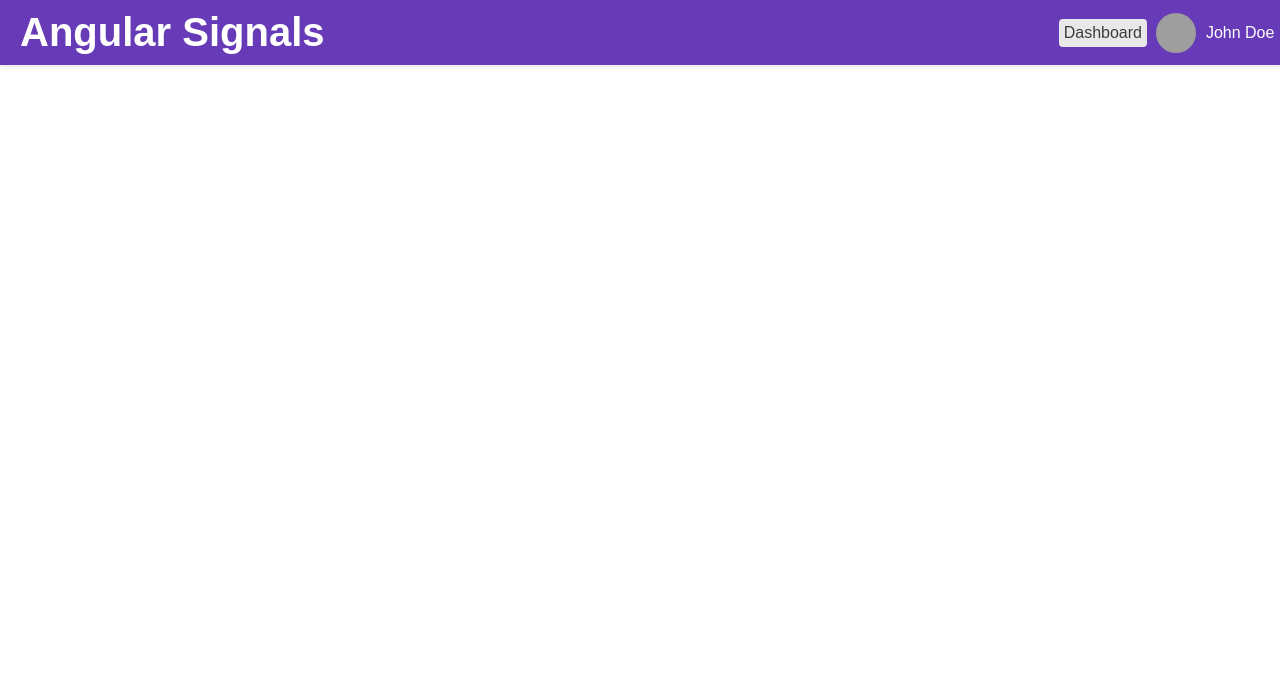
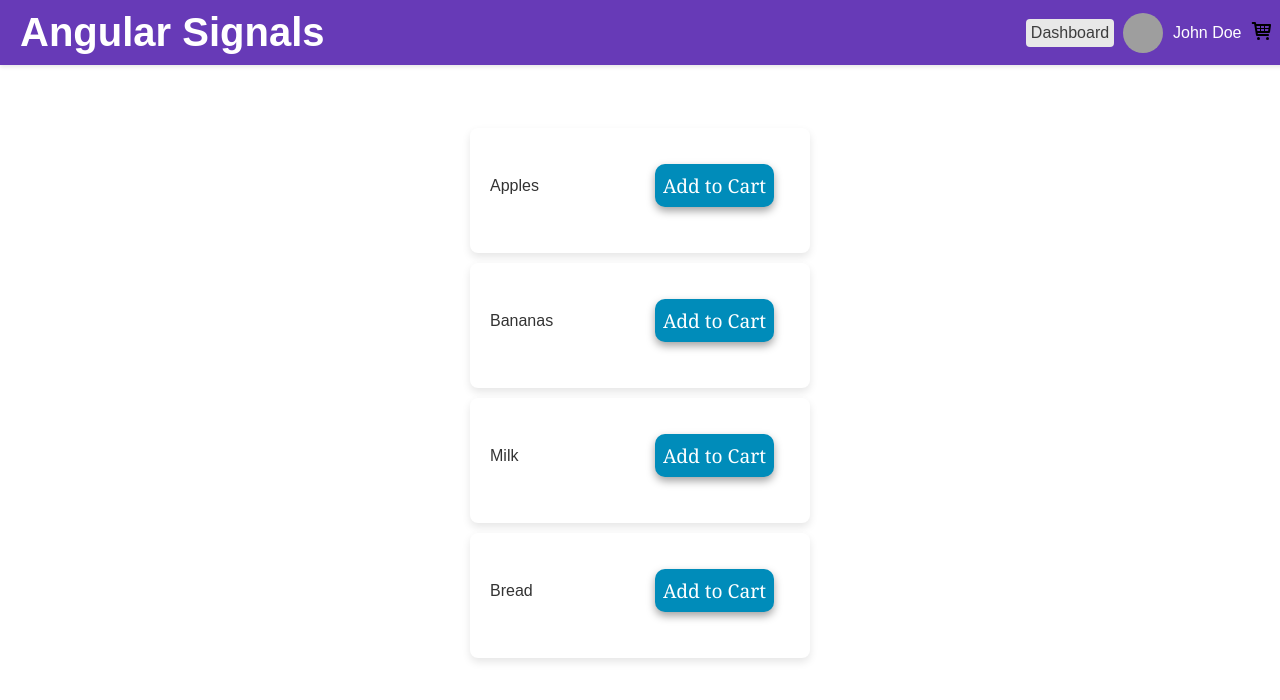
Before and after one commit to nishanc/angular-signals, an Angular app: page /shop in a window 1280 px wide. Before the commit this address led to /. Shown: the top 700 px of the page. Built offline with nearby package versions, Linux system fonts and the light colour scheme; grey boxes are pictures that could not be loaded.

Commit message:
Shopping cart

```diff
--- /dev/null
+++ b/src/app/_services/cart.service.ts
@@ -0,0 +1,35 @@
+import { Injectable, signal } from '@angular/core';
+
+@Injectable({
+  providedIn: 'root'
+})
+export class CartService {
+  cartItems = signal<CartItem[]>([]);
+  constructor() { }
+
+  addToCart(item: string): void {
+    const index = this.cartItems().findIndex(cartItem =>
+      cartItem.item === item);
+    if (index === -1) {
+      // Not already in the cart, so add new item
+      this.cartItems.update(items => [...items, { item, quantity: 1 }]);
+    } else {
+      // Already in the cart, so increase the quantity by 1
+      this.cartItems.update(items =>
+        [
+          ...items.slice(0, index),
+          { ...items[index], quantity: items[index].quantity + 1 },
+          ...items.slice(index + 1)
+        ]);
+    }
+  }
+}
+
+export interface CartItem {
+  item: string;
+  quantity: number;
+}
+
+export interface GroceryItem {
+  name: string;
+}
--- a/src/app/app-routing.module.ts
+++ b/src/app/app-routing.module.ts
@@ -2,11 +2,13 @@ import { NgModule } from '@angular/core';
 import { RouterModule, Routes } from '@angular/router';
 import { DashboardComponent } from './dashboard/dashboard.component';
 import { ProfileComponent } from './profile/profile.component';
+import { GroceryListComponent } from './grocery-list/grocery-list.component';
 
 const routes: Routes = [
   { path: '', redirectTo: '/dashboard', pathMatch: 'full' },
   { path: 'dashboard', component: DashboardComponent },
-  { path: 'profile', component: ProfileComponent}
+  { path: 'profile', component: ProfileComponent},
+  { path: 'shop', component: GroceryListComponent}
 ];
 
 @NgModule({
--- a/src/app/app.module.ts
+++ b/src/app/app.module.ts
@@ -7,6 +7,7 @@ import { AppComponent } from './app.component';
 import { DashboardComponent } from './dashboard/dashboard.component';
 import { NavigationBarComponent } from './navigation-bar/navigation-bar.component';
 import { ProfileComponent } from './profile/profile.component';
+import { GroceryListComponent } from './grocery-list/grocery-list.component';
 
 @NgModule({
   imports: [
@@ -19,7 +20,8 @@ import { ProfileComponent } from './profile/profile.component';
     AppComponent,
     DashboardComponent,
     NavigationBarComponent,
-      ProfileComponent
+      ProfileComponent,
+      GroceryListComponent
    ],
   providers: [
     provideClientHydration()
--- a/src/app/dashboard/dashboard.component.ts
+++ b/src/app/dashboard/dashboard.component.ts
@@ -12,8 +12,8 @@ export class DashboardComponent implements OnInit {
       text: 'Profile'
     },
     {
-      path: 'case2',
-      text: 'Case 2'
+      path: 'shop',
+      text: 'Grocery Shop'
     }
   ];
   constructor() {}
--- /dev/null
+++ b/src/app/grocery-list/grocery-list.component.css
@@ -0,0 +1,39 @@
+.grocery-list-container {
+  display: flex;
+  justify-content: center;
+}
+
+.grocery-card {
+  width: 300px;
+  background-color: #fff;
+  border-radius: 8px;
+  box-shadow: 0 4px 8px rgba(0, 0, 0, 0.1);
+  margin: 10px;
+  padding: 20px;
+}
+
+.grocery-list {
+  list-style: none;
+  padding: 0;
+}
+
+.list-item {
+  display: flex;
+  align-items: center;
+  margin-bottom: 10px;
+}
+
+.add-to-cart-btn {
+  margin-left: auto;
+  padding: 8px 8px;
+  background-color: #008cba;
+  color: #fff;
+  border: none;
+  border-radius: 10px;
+  cursor: pointer;
+  box-shadow: 0 4px 8px rgba(0, 0, 0, 0.368);
+}
+
+.add-to-cart-btn:hover {
+  background-color: #005f73;
+}
--- /dev/null
+++ b/src/app/grocery-list/grocery-list.component.html
@@ -0,0 +1,10 @@
+<div class="grocery-list-container">
+  <ul class="grocery-list">
+    <li *ngFor="let item of groceryItems" class="grocery-card">
+      <div class="list-item">
+        <span>{{ item.name }}</span>
+        <button (click)="addToCart(item)" class="add-to-cart-btn">Add to Cart</button>
+      </div>
+    </li>
+  </ul>
+</div>
--- /dev/null
+++ b/src/app/grocery-list/grocery-list.component.ts
@@ -0,0 +1,29 @@
+import { Component, OnInit } from '@angular/core';
+import { CartService, GroceryItem } from '../_services/cart.service';
+
+@Component({
+  selector: 'app-grocery-list',
+  templateUrl: './grocery-list.component.html',
+  styleUrls: ['./grocery-list.component.css']
+})
+export class GroceryListComponent implements OnInit {
+
+  constructor(private cartService: CartService) { }
+
+  ngOnInit() {
+  }
+
+  groceryItems: GroceryItem[] = [
+    { name: 'Apples' },
+    { name: 'Bananas' },
+    { name: 'Milk' },
+    { name: 'Bread' }
+    // Add more items as needed
+  ];
+
+  addToCart(item: GroceryItem) {
+    if (item) {
+      this.cartService.addToCart(item.name);
+    }
+  }
+}
--- a/src/app/navigation-bar/navigation-bar.component.css
+++ b/src/app/navigation-bar/navigation-bar.component.css
@@ -47,3 +47,20 @@ nav a:hover {
 nav a:active {
   background-color: black;
 }
+
+.cart-badge {
+  position: absolute;
+  top: 9px;
+  right: 34px;
+  background-color: red;
+  color: white;
+  border-radius: 50%;
+  width: 18px;
+  height: 18px;
+  display: flex;
+  align-items: center;
+  justify-content: center;
+  font-size: 12px;
+  font-weight: bold;
+  box-shadow: 0 2px 4px rgba(0, 0, 0, 0.2);
+}
--- a/src/app/navigation-bar/navigation-bar.component.html
+++ b/src/app/navigation-bar/navigation-bar.component.html
@@ -5,11 +5,17 @@
   </div>
 
   <div class="user-profile">
-    <nav aria-label="nav-menu">
+    <nav aria-label="nav-item">
       <a routerLink="/dashboard">Dashboard</a>
     </nav>
     &nbsp;&nbsp;
-    <img class="profile-picture" src="{{ imageUrl }}" alt="Profile Picture">
+    <img class="profile-picture" src="{{ profileUpdateService.imageUrlSignal() }}" alt="Profile Picture">
     <span class="username">John Doe</span>
+    &nbsp;&nbsp;
+    <nav aria-label="nav-item">
+      <svg baseProfile="tiny" height="24px" version="1.2" viewBox="0 0 24 24" width="24px" xml:space="preserve" xmlns="http://www.w3.org/2000/svg" xmlns:xlink="http://www.w3.org/1999/xlink"><g id="Layer_1"><g><path d="M20.756,5.345C20.565,5.126,20.29,5,20,5H6.181L5.986,3.836C5.906,3.354,5.489,3,5,3H2.75c-0.553,0-1,0.447-1,1    s0.447,1,1,1h1.403l1.86,11.164c0.008,0.045,0.031,0.082,0.045,0.124c0.016,0.053,0.029,0.103,0.054,0.151    c0.032,0.066,0.075,0.122,0.12,0.179c0.031,0.039,0.059,0.078,0.095,0.112c0.058,0.054,0.125,0.092,0.193,0.13    c0.038,0.021,0.071,0.049,0.112,0.065C6.748,16.972,6.87,17,6.999,17C7,17,18,17,18,17c0.553,0,1-0.447,1-1s-0.447-1-1-1H7.847    l-0.166-1H19c0.498,0,0.92-0.366,0.99-0.858l1-7C21.031,5.854,20.945,5.563,20.756,5.345z M18.847,7l-0.285,2H15V7H18.847z M14,7    v2h-3V7H14z M14,10v2h-3v-2H14z M10,7v2H7C6.947,9,6.899,9.015,6.852,9.03L6.514,7H10z M7.014,10H10v2H7.347L7.014,10z M15,12v-2    h3.418l-0.285,2H15z"/><circle cx="8.5" cy="19.5" r="1.5"/><circle cx="17.5" cy="19.5" r="1.5"/></g></g></svg>
+      <span class="cart-badge"
+        *ngIf="cartCount()">{{cartCount()}}</span>
+    </nav>
   </div>
 </nav>
--- a/src/app/navigation-bar/navigation-bar.component.ts
+++ b/src/app/navigation-bar/navigation-bar.component.ts
@@ -1,5 +1,6 @@
-import { Component, effect } from '@angular/core';
+import { Component, computed } from '@angular/core';
 import { ProfileUpdateService } from '../_services/profile-update.service';
+import { CartService } from '../_services/cart.service';
 
 @Component({
   selector: 'app-navigation-bar',
@@ -8,11 +9,10 @@ import { ProfileUpdateService } from '../_services/profile-update.service';
 })
 export class NavigationBarComponent {
   title = 'Angular Signals';
-  imageUrl!: string;
+  cartCount = computed(() => this.cartService.cartItems().reduce(
+    (acc, item) => acc + item.quantity, 0));
 
-  constructor(public profileUpdateService: ProfileUpdateService) {
-    effect(() => {
-      this.imageUrl = profileUpdateService.imageUrlSignal();
-    });
-  }
+  constructor(
+    public profileUpdateService: ProfileUpdateService,
+    private cartService: CartService) {}
 }
--- a/src/app/profile/profile.component.html
+++ b/src/app/profile/profile.component.html
@@ -1,7 +1,7 @@
 <div class="container">
   <div class="centered">
     <div class="image-container">
-      <img [src]="fetchedImageData" alt="Uploaded Image">
+      <img [src]="fetchedImageUrl" alt="Uploaded Image">
     </div>
     <div class="input-container">
       <input type="text" placeholder="Paste image URL" [(ngModel)]="imageUrl">
--- a/src/app/profile/profile.component.ts
+++ b/src/app/profile/profile.component.ts
@@ -11,7 +11,7 @@ import { ProfileUpdateService } from '../_services/profile-update.service';
 
 export class ProfileComponent implements OnInit{
   imageUrl!: string; // Default image URL
-  fetchedImageData: string = ''; // Fetched image
+  fetchedImageUrl: string = ''; // Fetched image
   isLoading: boolean = false; // Loading indicator
 
   constructor(
@@ -19,7 +19,7 @@ export class ProfileComponent implements OnInit{
     private profileUpdateService: ProfileUpdateService) {}
 
   ngOnInit(): void {
-    this.fetchedImageData = this.profileUpdateService.imageUrlSignal();
+    this.fetchedImageUrl = this.profileUpdateService.imageUrlSignal();
   }
 
   saveImage() {
@@ -33,8 +33,8 @@ export class ProfileComponent implements OnInit{
     ).subscribe((response: Blob) => {
       const reader = new FileReader();
       reader.onloadend = () => {
-        this.fetchedImageData = reader.result as string;
-        this.profileUpdateService.updateImage(this.fetchedImageData);
+        this.fetchedImageUrl = reader.result as string;
+        this.profileUpdateService.updateImage(this.fetchedImageUrl);
       };
       reader.readAsDataURL(response);
     });
```
Also changed, not shown: 2 other files (tests, documents, lock files or other folders).
